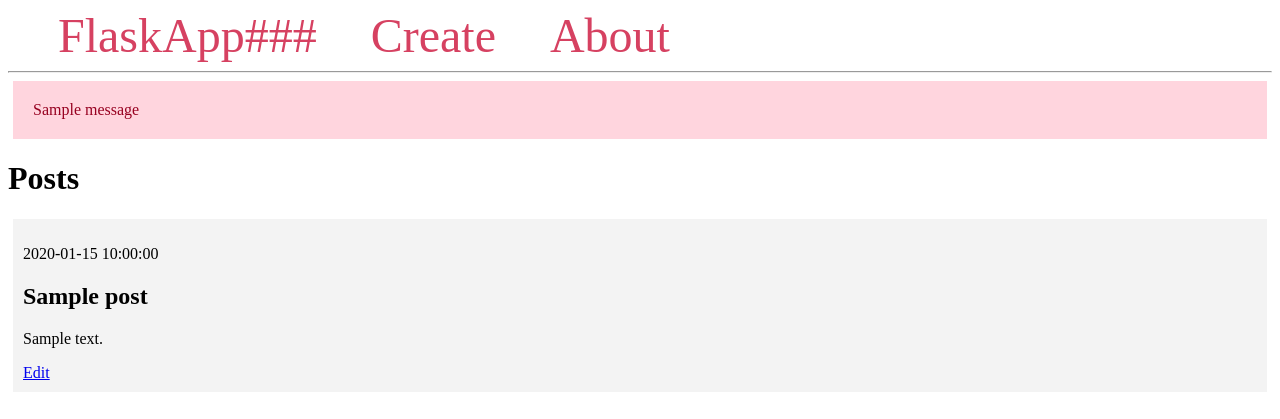
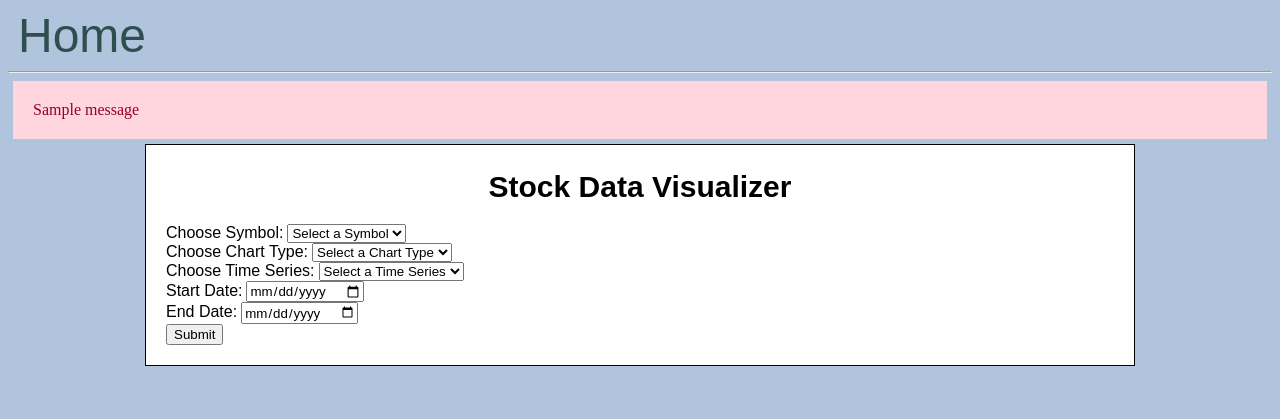
Before and after one commit to katie026/4320-Project-3A, a Flask app: template templates/index.html in a window 1280 px wide. Shown: the top 419 px of the page. Run offline with Flask 2, Linux system fonts and the light colour scheme; the template is opened without the code that fills it: most values are stand-ins (such as "Sample title", 1, 10 or a date in 2020); one stand-in notice (Sample message) is shown.

Commit message:
created the web app

```diff
--- a/app.py
+++ b/app.py
@@ -1,122 +1,55 @@
-import sqlite3
 from flask import Flask, render_template, request, url_for, flash, redirect, abort
+import stockVisualizer
+import symbols
+from datetime import datetime
 
 # make a Flask application object called app
 app = Flask(__name__)
 app.config["DEBUG"] = True
 
-#flash  the secret key to secure sessions
+#flash the secret key to secure sessions
 app.config['SECRET_KEY'] = 'your secret key'
 
-# Function to open a connection to the database.db file
-def get_db_connection():
-    # create connection to the database
-    conn = sqlite3.connect('database.db')
+# route for the stock user input form
+@app.route('/', methods=('GET', 'POST'))
+def index():
+    if request.method == "GET":
+        # get SP500 symbol list
+        sp500_symbols = symbols.getSP500SymbolsFromWiki()
+        # pass SP500 symbol list to index.html template as a variable
+        return render_template('index.html', sp500_symbols=sp500_symbols)
 
-    # allows us to have name-based access to columns
-    # the database connection will return rows we can access like regular Python dictionaries
-    conn.row_factory = sqlite3.Row
+    if request.method == "POST":
+        # get form data
+        symbol = request.form["symbol"]
+        chart_type = request.form["chart_type"]
+        time_series = request.form["time_series"]
 
-    #return the connection object
-    return conn
+        date_format = "%Y-%m-%d"
+        start_date = datetime.strptime(request.form.get("start_date", ""), date_format)
+        end_date = datetime.strptime(request.form.get("end_date", ""), date_format)
 
-## function to get a post
-def get_post(post_id):
-    #get a database connection
-    conn = get_db_connection()
-    post = conn.execute('SELECT * FROM posts WHERE id = ?', (post_id,)).fetchone()
-    conn.close()
+        # validate form data and flash error message if error
+        if symbol == "":
+            flash("Symbol is required.")
+        elif(chart_type == ""):
+            flash("Chart Type is required.")
+        elif(time_series == ""):
+            flash("Time Series is required.")
+        elif(start_date == ""):
+            flash("Start Date is required.")
+        elif(end_date == ""):
+            flash("End Date is required.")
+        elif(start_date < end_date):
+            flash("Start Date cannot be later than End Date.")
+        else:
+            # if no errors, query the API
+            stocksDictionary = stockVisualizer.getData(time_series, symbol)
+            stockVisualizer.generateGraph(symbol, time_series, chart_type, stocksDictionary, start_date, end_date)
 
-    if post is None:
-        abort(404)
+        # render index.html and pass SP500 symbol list to index.html template as a variable
+        return render_template('index.html', sp500_symbols=sp500_symbols)
 
-    return post
-
-
-# use the app.route() decorator to create a Flask view function called index()
-@app.route('/')
-def index():
-    #get a database connection
-    conn = get_db_connection()
-
-    #execute an sql query to select all entries from the posts table
-    #use fetchall() to get all of the rows of the query result
-    posts = conn.execute('SELECT * FROM posts').fetchall()
-
-    #close the connection
-    conn.close()
-
-    return render_template('index.html', posts=posts)
-
-@app.route('/create/', methods=('GET', 'POST'))
-def create():
-    if request.method == 'POST':
-        #get title and content
-        title = request.form['title']
-        content = request.form['content']
-
-        #display error if title of content not submitted
-        #otherwise make database connection and insert the content
-        if not title:
-            flash('Title is required!')
-        elif not content:
-            flash('Content is required!')
-        else:
-            conn = get_db_connection()
-            conn.execute('INSERT INTO posts (title, content) VALUES (?, ?)', (title, content))
-            conn.commit()
-            conn.close()
-            return redirect(url_for('index'))
-
-    return render_template('create.html')
-
-#route to edit post
-@app.route('/<int:id>/edit/', methods=('GET', 'POST'))
-def edit(id):
-    post = get_post(id)
-
-    if request.method == 'POST':
-        #get title and content
-        title = request.form['title']
-        content = request.form['content']
-
-        #display error if title of content not submitted
-        #otherwise make database connection and insert the content
-        if not title:
-            flash('Title is required!')
-        elif not content:
-            flash('Content is required!')
-        else:
-            conn = get_db_connection()
-            conn.execute('UPDATE posts SET title = ?, content = ? WHERE id = ?', (title, content, id))
-            conn.commit()
-            conn.close()
-            return redirect(url_for('index'))
-
-
-    return render_template('edit.html', post=post)
-
-# route to delete a post
-@app.route('/<int:id>/delete/', methods=('POST',))
-def delete(id):
-    #get post
-    post = get_post(id)
-
-    #connect to database
-    conn = get_db_connection()
-
-    #run the delete query
-    conn.execute('DELETE FROM POSTS WHERE id = ?', (id,))
-
-    #commit the changes and close the connection
-    conn.commit()
-    conn.close()
-
-    #show deletes successful message
-    flash('"{}" was successfully deleted!'.format(post['title']))
-
-    #go to index page after delete
-    return redirect(url_for('index'))
-
+    return render_template('index.html')
 
 app.run(host="0.0.0.0")
--- a/docker-compose.yml
+++ b/docker-compose.yml
@@ -4,8 +4,8 @@
     build:
       context: .
       dockerfile: Dockerfile
-    image: flask_blog_class_image
-    container_name: flask-blog-class-container
+    image: project_3a_image
+    container_name: project-3a-container
     ports:
       - "5003:5000"
     volumes:
--- a/requirements.txt
+++ b/requirements.txt
@@ -4,3 +4,7 @@
 Jinja2==3.1.2
 MarkupSafe==2.1.2
 Werkzeug==2.2.3
+pygal==3.0.0
+lxml==4.9.2
+requests==2.28.2
+bs4==0.0.1
--- a/schema.sql
+++ /dev/null
@@ -1,8 +0,0 @@
-DROP TABLE IF EXISTS posts;
-
-CREATE TABLE posts (
-    id INTEGER PRIMARY KEY AUTOINCREMENT,
-    created TIMESTAMP NOT NULL DEFAULT CURRENT_TIMESTAMP,
-    title TEXT NOT NULL,
-    content TEXT NOT NULL
-);
--- a/templates/base.html
+++ /dev/null
@@ -1,43 +0,0 @@
-<!DOCTYPE html>
-<html lang="en">
-<head>
-    <meta charset="UTF-8">
-    <title>{% block title %} {% endblock %} - FlaskApp</title>
-    <style>
-        .post {
-            padding: 10px;
-            margin: 5px;
-            background-color: #f3f3f3
-        }
-
-        nav a {
-            color: #d64161;
-            font-size: 3em;
-            margin-left: 50px;
-            text-decoration: none;
-        }
-
-        .alert {
-            padding: 20px;
-            margin: 5px;
-            color: #970020;
-            background-color: #ffd5de;
-        }
-    </style>
-</head>
-<body>
-    <nav>
-        <a href="{{ url_for('index') }}">FlaskApp###</a>
-        <a href="{{ url_for('create') }}">Create</a>
-        <a href="#">About</a>
-    </nav>
-    <hr>
-    <div class="content">
-        {% for message in get_flashed_messages() %}
-            <div class="alert">{{ message }}</div>
-        {% endfor %}
-
-        {% block content %} {% endblock %}
-    </div>
-</body>
-</html>
--- a/templates/index.html
+++ b/templates/index.html
@@ -1,13 +1,139 @@
-{% extends 'base.html' %}
+<!DOCTYPE html>
+<html lang="en">
+<head>
+    <meta charset="UTF-8">
+    <title>{% block title %} {% endblock %}Stock Data Visualizer</title>
+    <style>
+        body {
+            background-color:lightsteelblue;
+        }
 
-{% block content %}
-    <h1>{% block title %} Posts {% endblock %}</h1>
-    {% for post in posts %}
-        <div class='post'>
-            <p>{{ post['created'] }}</p>
-            <h2>{{ post['title'] }}</h2>
-            <p>{{ post['content'] }}</p>
-            <a href="{{ url_for('edit', id=post['id']) }}">Edit</a>
-        </div>
-    {% endfor %}
-{% endblock %}
+        .post {
+            padding: 10px;
+            margin: 5px;
+            background-color: #f3f3f3
+        }
+
+        .alert {
+            padding: 20px;
+            margin: 5px;
+            color: #970020;
+            background-color: #ffd5de;
+        }
+
+        .content-block {
+            background-color: white;
+            border: solid black 1px;
+            width: 75%;
+            padding: 20px;
+            margin: 0 auto;
+        }
+
+        .content-block-title {
+            font-size: 30px;
+            margin-top: 5px;
+            font-family:Arial, Helvetica, sans-serif;
+            text-align: center;
+        }
+
+        .form_label {
+            font-family: Arial, Helvetica, sans-serif;
+        }
+
+        nav a {
+            font-family: Arial, Helvetica, sans-serif;
+            font-size: 3em;
+            color:darkslategray;
+            margin-top: 10px;
+            margin-left: 10px;
+            margin-top: 15px;
+            margin-bottom: 15px;
+            text-decoration: none;
+        }
+    </style>
+</head>
+<body>
+    <nav>
+        <a href="{{ url_for('index') }}">Home</a>
+    </nav>
+    <hr>
+    <div class="content">
+        <!-- Section for Alerts -->
+        {% for message in get_flashed_messages() %}
+            <div class="alert">{{ message }}</div>
+        {% endfor %}
+
+        <!-- Section for Content -->
+        {% block content %}
+            <!-- White Block -->
+            <div class="content-block">
+                <!-- Title -->
+                <h1 class="content-block-title">Stock Data Visualizer</h1>
+
+                <!-- Forms -->
+                <form method="POST">
+                    <!-- Choose Symbol -->
+                    <label class="form_label" for="symbol">Choose Symbol:</label>
+                    <select id="symbol" name="symbol">
+                        <option value="">Select a Symbol</option>
+                    </select>
+                    <br>
+                    <!-- dynamically populate Symbols list using javascript -->
+                    <script>
+                        var symbolSelect = document.getElementById('symbol');
+
+                        // array of symbols from app.py
+                        var sp500_symbols = {{ sp500_symbols | tojson }};
+
+                        // loop through symbols and create options
+                        for (var i = 0; i < sp500_symbols.length; i++) {
+                            var option = document.createElement('option');
+                            option.value = sp500_symbols[i];
+                            option.text = sp500_symbols[i];
+                            symbolSelect.add(option);
+                        }
+                    </script>
+
+                    <!-- Choose Chart Type -->
+                    <label class="form_label" for="chart_type">Choose Chart Type:</label>
+                    <select id="chart_type" name="chart_type">
+                        <option value="">Select a Chart Type</option>
+                        <option value="Bar">1. Bar</option>
+                        <option value="Line">2. Line</option>
+                    </select>
+                    <br>
+
+                    <!-- Choose Time Series -->
+                    <label class="form_label" for="time_series">Choose Time Series:</label>
+                    <select id="time_series" name="time_series">
+                        <option value="">Select a Time Series</option>
+                        <option value="TIME_SERIES_INTRADAY">1. Intraday</option>
+                        <option value="DAILY">2. Daily</option>
+                        <option value="WEEKLY">3. Weekly</option>
+                        <option value="MONTHLY">4. Monthly</option>
+                    </select>
+                    <br>
+
+                    <!-- Choose Start Date -->
+                    <label class="form_label" for="start_date">Start Date:</label>
+                    <input type="date" class="form_label" name="start_date" id="start_date" required>
+                    <br>
+
+                    <!-- Choose End Date -->
+                    <label class="form_label" for="end_date">End Date:</label>
+                    <input type="date" class="form_label" name="end_date" id="end_date" required>
+                    <br>
+
+                    <!-- Submit Button -->
+                    <button type="submit">Submit</button>
+                </form>
+
+                <!-- Section for Chart
+                <div id="chart">
+                    <embed type="image/svg+xml" src= {{ chart|safe }} />
+                </div> -->
+            </div>
+        {% endblock %}
+    </div>
+</body>
+</html>
```
Also changed, not shown: init_db.py (deleted, +0 -28 lines), stockVisualizer.py (added, +120 -0 lines), symbols.py (added, +54 -0 lines), templates/create.html (deleted, +0 -23 lines), templates/edit.html (deleted, +0 -28 lines), README.md, database.db (deleted), 1 other file.
